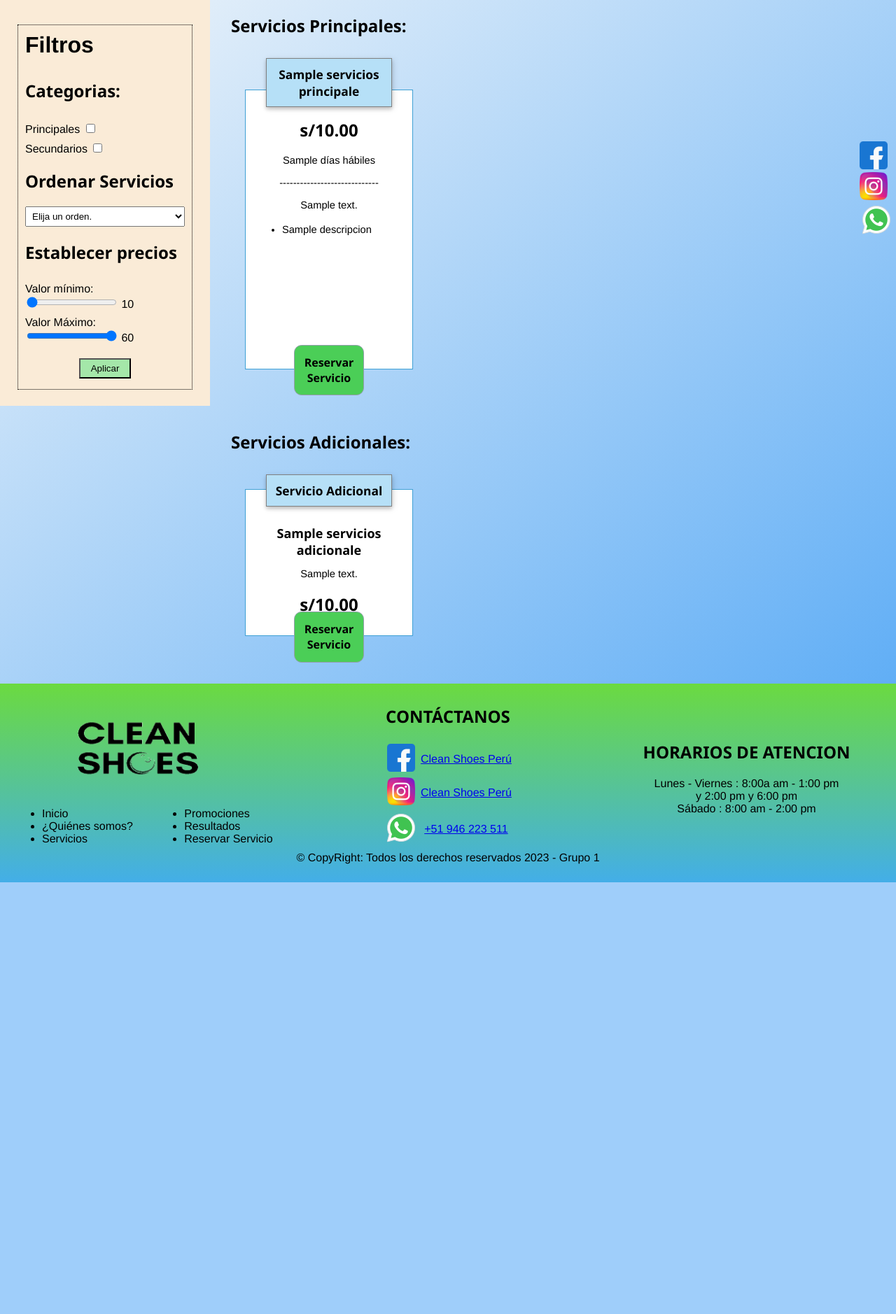
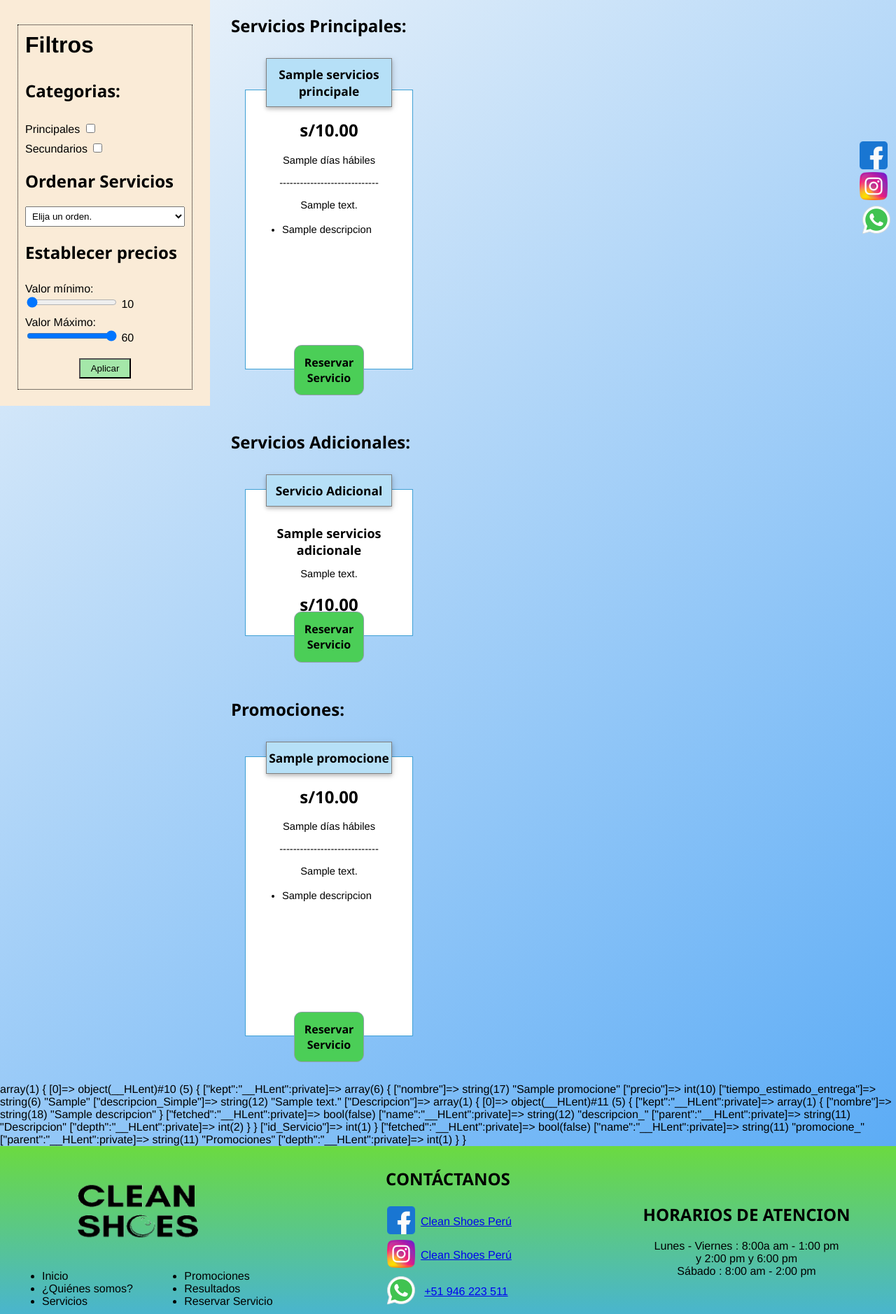
Before and after one commit to NemiasVasquez/CleanShoes, a PHP site: template Views/Servicios.php in a window 1280 px wide. Shown: the part 128-2006 px from the top of the page at 70% size. Before the commit the page ends 1389 px from the top, so only its background shows below. Run offline with PHP 8.4, Linux system fonts and the light colour scheme; the template is opened without the code that fills it: most values are stand-ins (such as "Sample title", 1, 10 or a date in 2020).

Commit message:
Actualizar Servicios

```diff
--- a/Controller/Servicio_Controller.php
+++ b/Controller/Servicio_Controller.php
@@ -12,6 +12,8 @@ class Servicio_Controller{
         $Servicios = true;
         $data["Servicios_Principales"]=$this->Servicio_Modelo->getServiciosPagina("Principal");
         $data["Servicios_Adicionales"]=$this->Servicio_Modelo->getServiciosPagina("Adicional");
+        $data["Promociones"]=$this->Servicio_Modelo->getServiciosPagina("Promocion");
+
         require_once "Views/Servicios.php";
     }
 
--- a/JavaScript/Servicios_Ajax.js
+++ b/JavaScript/Servicios_Ajax.js
@@ -114,14 +114,15 @@ $(document).ready(function () {
         contenedor.append(servicioHTML);
     }
 
-    $('.btn-reservar-servicio').on('click', function () {
+    $(document).on('click', '.btn-reservar-servicio', function () {
+        console.log('Clic en el botón de reservar servicio');
         var idServicio = $(this).val();
 
         $.ajax({
             url: 'index.php?c=Venta_Controller&a=AgregarServicio',
             type: 'POST',
             dataType: 'json',
-            data: { idServicio: idServicio },  // Cambia la clave a idServicio
+            data: { idServicio: idServicio },
             success: function (response) {
                 alert(response.mensaje);
             },
@@ -133,4 +134,5 @@ $(document).ready(function () {
     });
 
 
+
 });
--- a/Views/Servicios.php
+++ b/Views/Servicios.php
@@ -18,6 +18,7 @@
         <?php include 'Plantillas/Header.php'; ?>
     </header>
     <main>
+
         <div class="row caja-General">
             <div id="bloque_Filtros">
                 <div id="contenedor_Filtros">
@@ -68,28 +69,28 @@
                     <h2>Servicios Principales:</h2>
                 </div>
                 <div class="bloque_Servicios">
-                    <?php foreach($data["Servicios_Principales"] as $SP) {?>
+                    <?php foreach($data["Servicios_Principales"] as $Pro) {?>
                         <div class="caja-servicio">
                             <div class="cajita-tituloLavado">
-                                <h2><?php echo $SP["nombre"]; ?></h2>
+                                <h2><?php echo $Pro["nombre"]; ?></h2>
                             </div>
 
                             <div class="cajitainfo-lavado">
                                 <div class="cajita-precio">
-                                    <h2> s/<?php echo $SP["precio"]; ?>.00</h2>
+                                    <h2> s/<?php echo $Pro["precio"]; ?>.00</h2>
                                 </div>
                                 <div class="cajita-descripcion">
                                     <p>
-                                        <?php echo $SP["tiempo_estimado_entrega"] ?> días hábiles
+                                        <?php echo $Pro["tiempo_estimado_entrega"] ?> días hábiles
                                     </p>
                                         <br>
                                     <p> ----------------------------- </p>
                                         <br>
                                     <p>
-                                        <?php echo $SP["descripcion_Simple"] ?>
+                                        <?php echo $Pro["descripcion_Simple"] ?>
                                     </p>
                                     <ul>
-                                    <?php foreach ($SP["Descripcion"] as $P){  ?>
+                                    <?php foreach ($Pro["Descripcion"] as $P){  ?>
                                         <li> <?php echo $P["nombre"] ?></li>
                                     <?php } ?>
                                     </ul>
@@ -97,7 +98,7 @@
 
                             </div>
                             <div class="cajita-reservarServicio" >
-                                <button class="btn-reservar-servicio" type="button" id="<?php echo $SP['id_Servicio'] ?>" value="<?php echo $SP['id_Servicio'] ?>"><h2>Reservar <br> Servicio</h2></button>
+                                <button class="btn-reservar-servicio" type="button" id="<?php echo $Pro['id_Servicio'] ?>" value="<?php echo $Pro['id_Servicio'] ?>"><h2>Reservar <br> Servicio</h2></button>
                             </div>
                         </div>
                     <?php }?>
@@ -130,8 +131,46 @@
                         </div>
                     <?php }?>
                 </div>
+                <div class="bloque_Titulo_Seccion">
+                    <h2>Promociones:</h2>
+                </div>
+                <div class="bloque_Servicios">
+                    <?php foreach($data["Promociones"] as $Pro) {?>
+                        <div class="caja-servicio">
+                            <div class="cajita-tituloLavado">
+                                <h2><?php echo $Pro["nombre"]; ?></h2>
+                            </div>
+
+                            <div class="cajitainfo-lavado">
+                                <div class="cajita-precio">
+                                    <h2> s/<?php echo $Pro["precio"]; ?>.00</h2>
+                                </div>
+                                <div class="cajita-descripcion">
+                                    <p>
+                                        <?php echo $Pro["tiempo_estimado_entrega"] ?> días hábiles
+                                    </p>
+                                        <br>
+                                    <p> ----------------------------- </p>
+                                        <br>
+                                    <p>
+                                        <?php echo $Pro["descripcion_Simple"] ?>
+                                    </p>
+                                    <ul>
+                                    <?php foreach ($Pro["Descripcion"] as $P){  ?>
+                                        <li> <?php echo $P["nombre"] ?></li>
+                                    <?php } ?>
+                                    </ul>
+                                </div>
+                            </div>
+                            <div class="cajita-reservarServicio" >
+                                <button class="btn-reservar-servicio" type="button" id="<?php echo $Pro['id_Servicio'] ?>" value="<?php echo $Pro['id_Servicio'] ?>"><h2>Reservar <br> Servicio</h2></button>
+                            </div>
+                        </div>
+                    <?php }?>
+                </div>
             </div>
         </div>
+        <?php echo var_dump($data["Promociones"]) ?>
     </main>
     <aside class="row">
         <?php include 'Plantillas/Enlaces.php'; ?>
```
Also changed, not shown: Model/Servicio_Model.php (+9 -10 lines).
